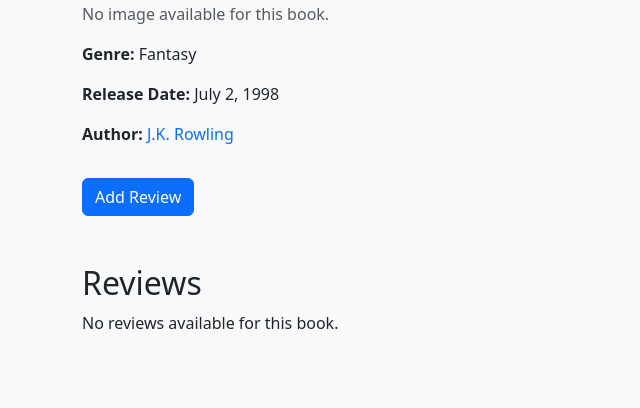
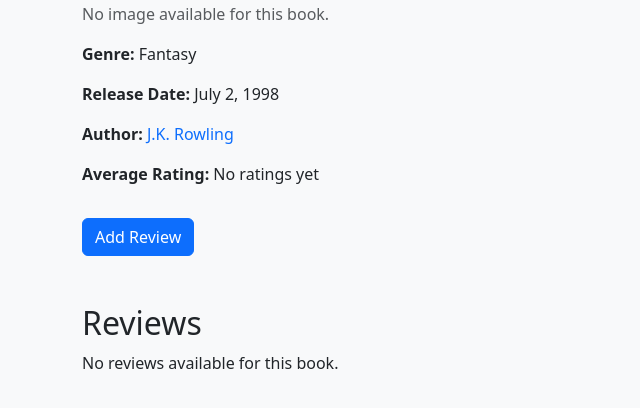
Before and after one commit to vpozniak-21/test_project-, a Django app: page /books/2/ in a window 1280 px wide. Shown: the part 177-585 px from the top of the page, without its empty margins (0-640 px from the left). Run offline with Django 4.2, Linux system fonts and the light colour scheme; data comes from the database, SQL or seed files in the repository; tables that the repository leaves empty hold one stand-in row (values such as "Sample post").

Commit message:
Add_average_rating

```diff
--- a/katalog_glowny_projektu/folder_projektu/bookreview/models.py
+++ b/katalog_glowny_projektu/folder_projektu/bookreview/models.py
@@ -1,5 +1,7 @@
 from django.db import models
 from django.contrib.auth.models import AbstractUser
+from django.core.validators import MinValueValidator, MaxValueValidator
+
 
 class Author(models.Model):
     name = models.CharField(max_length=100)
@@ -14,6 +16,12 @@ class Book(models.Model):
     genre = models.CharField(max_length=50)
     release_date = models.DateField()
     author = models.ForeignKey(Author, on_delete=models.CASCADE)
+
+    def average_rating(self):
+        reviews = self.reviews.all()  # Assuming `related_name="reviews"` in Review
+        if reviews.exists():
+            return sum(review.rating for review in reviews) / reviews.count()
+        return None  # No reviews yet
 
     def __str__(self):
         return self.title
--- a/katalog_glowny_projektu/folder_projektu/bookreview/views.py
+++ b/katalog_glowny_projektu/folder_projektu/bookreview/views.py
@@ -8,7 +8,7 @@ from django.contrib.auth.decorators import login_required
 from django.contrib.auth import logout
 from bookreview.forms import CustomUserCreationForm
 from django.contrib.auth import authenticate, login
-from django.db.models import Q
+from django.db.models import Avg,Q
 
 
 
@@ -86,13 +86,11 @@ def custom_login(request):
 def book_detail(request, pk):
     book = get_object_or_404(Book, pk=pk)
     reviews = Review.objects.filter(book=book)
-    return render(request, 'book_detail.html', {'book': book, 'reviews': reviews})
 
-def book_detail(request, pk):
-    book = get_object_or_404(Book, pk=pk)
-    reviews = Review.objects.filter(book=book)
-    return render(request, 'book_detail.html', {'book': book, 'reviews': reviews})
+    # Obliczanie średniej oceny
+    avg_rating = reviews.aggregate(avg_rating=Avg('rating'))['avg_rating']
 
+    return render(request, 'book_detail.html', {'book': book, 'reviews': reviews,'avg_rating': avg_rating})
 
 @login_required
 def add_review(request, book_id):
@@ -124,6 +122,9 @@ def book_list(request):
         books = Book.objects.filter(Q(title__icontains=query) | Q(author__name__icontains=query))
     else:
         books = Book.objects.all()
+
+    # Dodanie średniej oceny do każdego obiektu książki
+    books = books.annotate(avg_rating=Avg('reviews__rating'))
     return render(request, 'book_list.html', {'books': books, 'query': query})
 
 
--- a/katalog_glowny_projektu/folder_projektu/templates/book_detail.html
+++ b/katalog_glowny_projektu/folder_projektu/templates/book_detail.html
@@ -55,7 +55,7 @@
     <!-- Main Content -->
     <div class="container py-5">
         <h1 class="display-4 text-primary">{{ book.title }}</h1>
-         <!-- Dodane zdjęcie książki -->
+        <!-- Dodane zdjęcie książki -->
         {% if book.image_url %}
             <img src="{{ book.image_url }}" alt="{{ book.title }}" class="img-fluid rounded mb-4" style="max-width: 300px;">
         {% else %}
@@ -64,6 +64,16 @@
         <p><strong>Genre:</strong> {{ book.genre }}</p>
         <p><strong>Release Date:</strong> {{ book.release_date }}</p>
         <p><strong>Author:</strong> <a href="{% url 'author_detail' book.author.pk %}" class="text-decoration-none text-primary">{{ book.author.name }}</a></p>
+
+        <!-- Średnia ocena książki -->
+        <p><strong>Average Rating:</strong>
+            {% if avg_rating %}
+                {{ avg_rating|floatformat:1 }}/5
+            {% else %}
+                No ratings yet
+            {% endif %}
+        </p>
+
         <a href="{% url 'add_review' book.id %}" class="btn btn-primary mt-3">Add Review</a>
 
         <h2 class="mt-5">Reviews</h2>
@@ -81,7 +91,3 @@
             <p>No reviews available for this book.</p>
         {% endif %}
     </div>
-
-    <script src="https://cdn.jsdelivr.net/npm/bootstrap@5.3.0-alpha3/dist/js/bootstrap.bundle.min.js"></script>
-</body>
-</html>
```
Also changed, not shown: katalog_glowny_projektu/folder_projektu/templates/book_list.html (+12 -2 lines).
